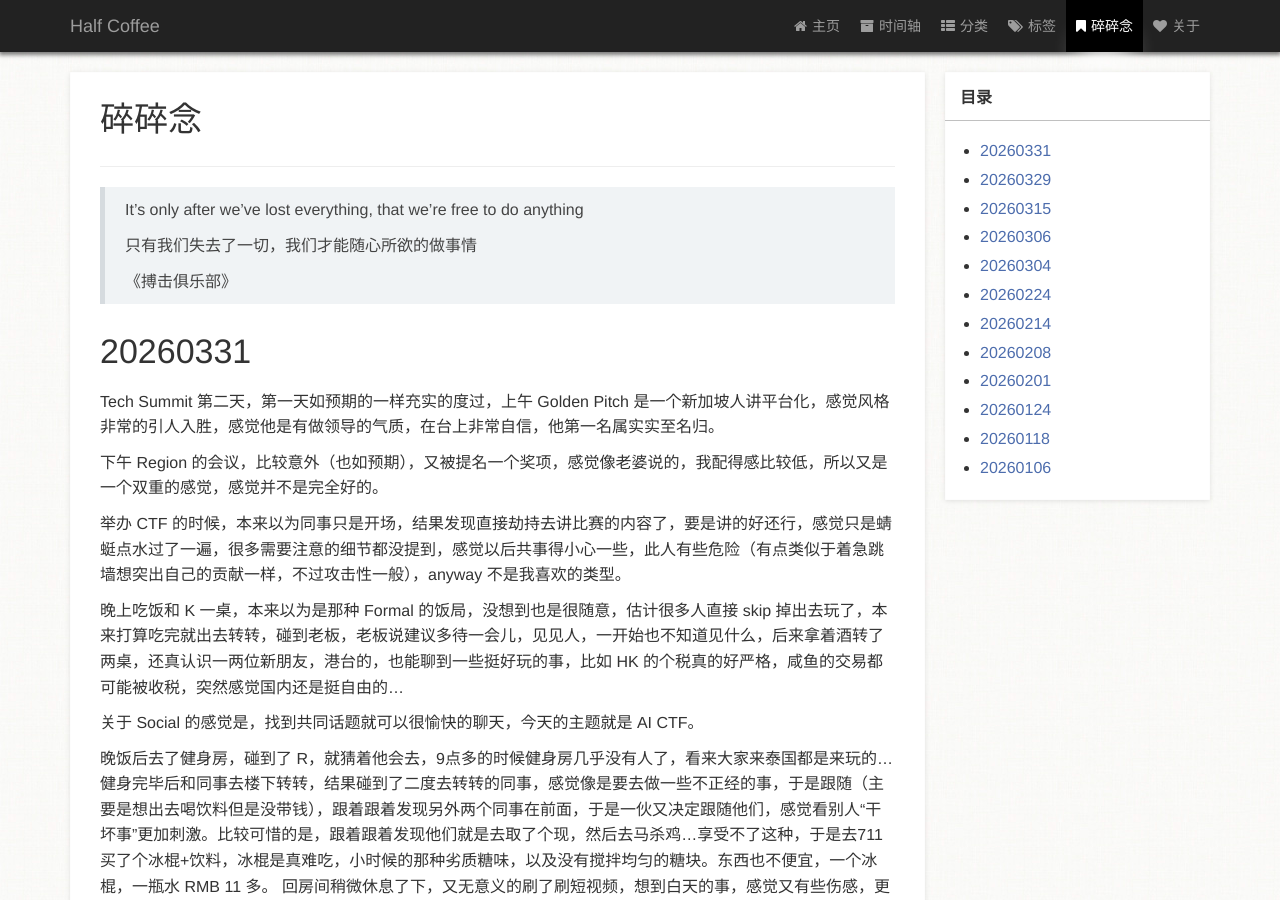
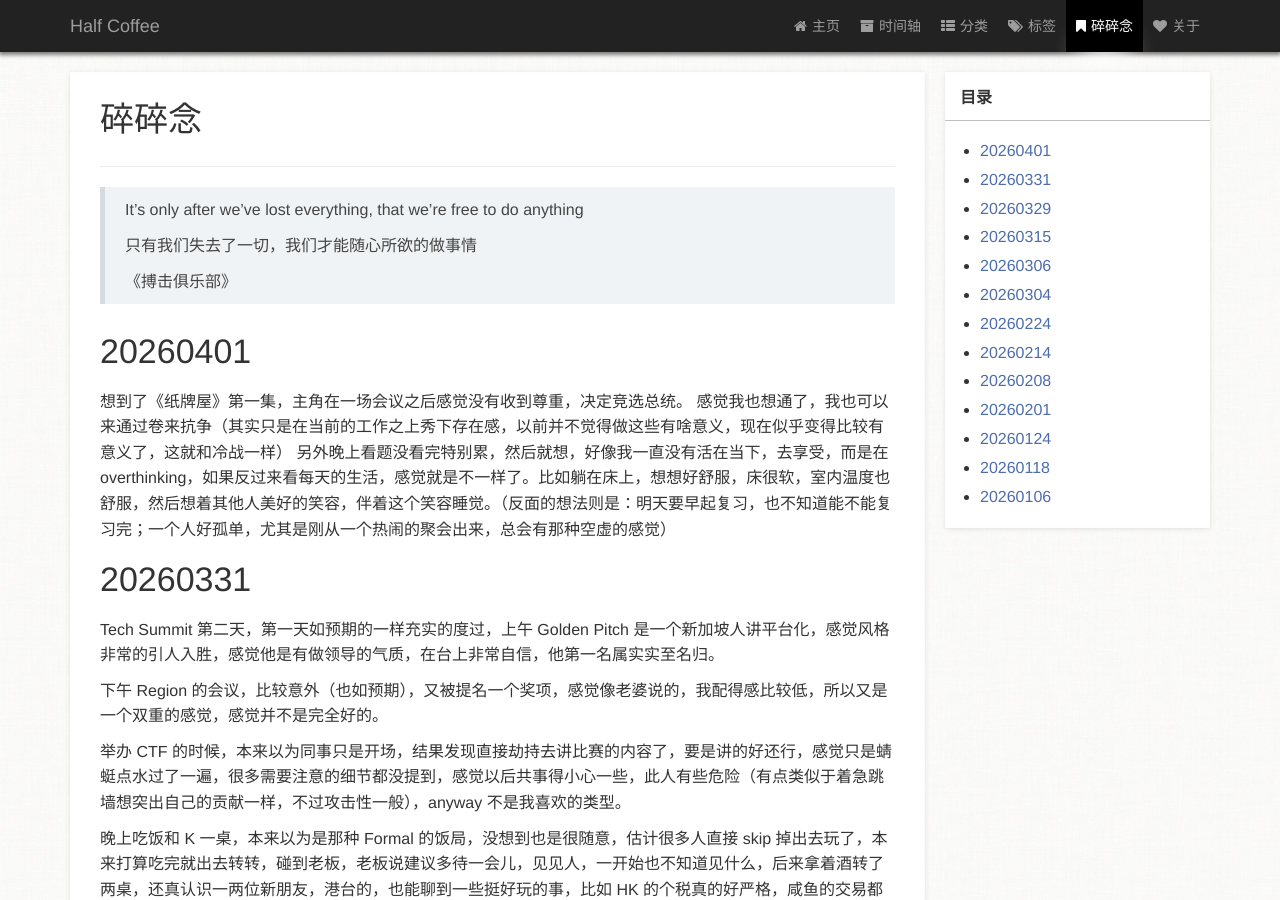
Before and after one commit to zm1990s/halfcoffee, a Jekyll site: the page built from page/3碎碎念.md, in a window 1280 px wide and 900 px high. Built offline with Jekyll 4.4.1, drawn with Linux system fonts in a browser that asks for light colours; a style sheet for code colours, icons or effects is not loaded.

Commit message:
20260401

```diff
--- a/page/3碎碎念.md
+++ b/page/3碎碎念.md
@@ -13,6 +13,12 @@ type: page
 > 只有我们失去了一切，我们才能随心所欲的做事情
 >
 > 《搏击俱乐部》
+
+# 20260401
+
+想到了《纸牌屋》第一集，主角在一场会议之后感觉没有收到尊重，决定竞选总统。
+感觉我也想通了，我也可以来通过卷来抗争（其实只是在当前的工作之上秀下存在感，以前并不觉得做这些有啥意义，现在似乎变得比较有意义了，这就和冷战一样）
+另外晚上看题没看完特别累，然后就想，好像我一直没有活在当下，去享受，而是在 overthinking，如果反过来看每天的生活，感觉就是不一样了。比如躺在床上，想想好舒服，床很软，室内温度也舒服，然后想着其他人美好的笑容，伴着这个笑容睡觉。（反面的想法则是：明天要早起复习，也不知道能不能复习完；一个人好孤单，尤其是刚从一个热闹的聚会出来，总会有那种空虚的感觉）
 
 # 20260331
 
```
